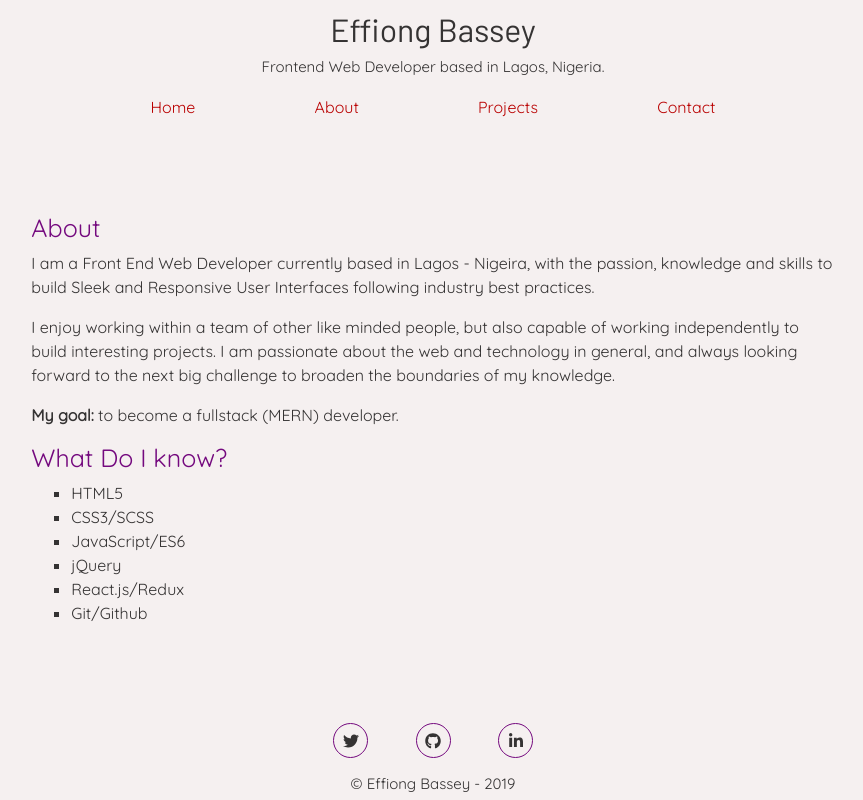
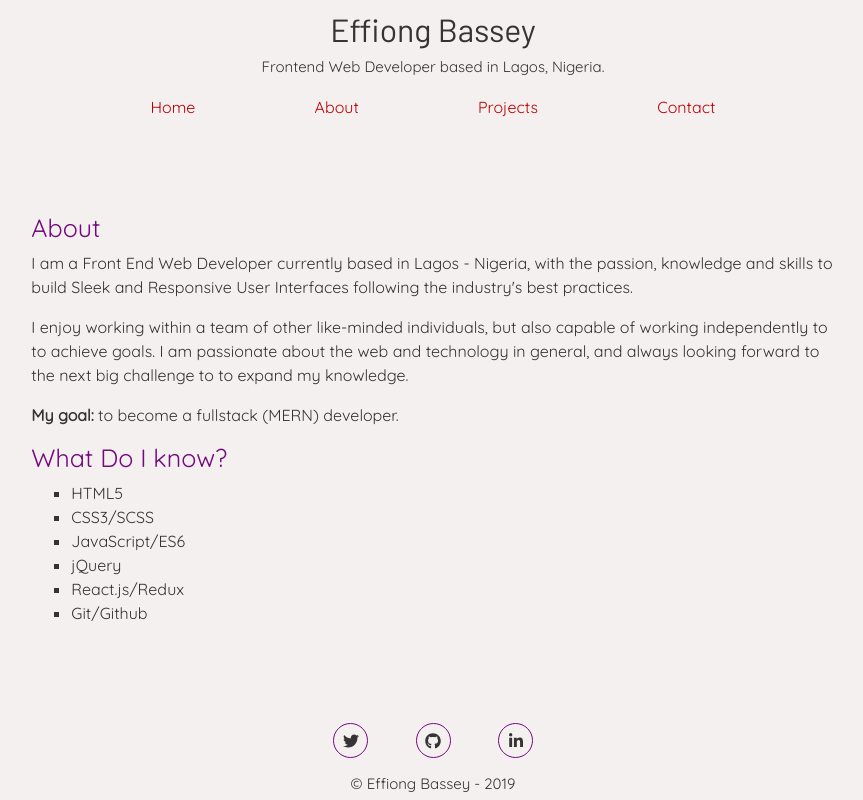
Before and after one commit to effiong-jr/portfolio, a React (Create React App) app: page /about in a window 1280 px wide. Shown: the whole page, without its empty margins (207-1070 px from the left). Built offline with nearby package versions, Linux system fonts and the light colour scheme.

Commit message:
Fixed typos

```diff
--- a/src/Components/About/index.js
+++ b/src/Components/About/index.js
@@ -7,14 +7,14 @@ function About() {
             <main >
                 <h1 className="heading">About</h1>
                 <p>
-                    I am a Front End Web Developer currently based in Lagos - Nigeira, with the passion, knowledge and skills to
-                    build Sleek and Responsive User Interfaces following industry best practices.
+                    I am a Front End Web Developer currently based in Lagos - Nigeria, with the passion, knowledge and skills to
+                    build Sleek and Responsive User Interfaces following the industry's best practices.
                 </p>
                 <p>
-                    I enjoy working within a team of other like minded people, but also capable of working independently
-                    to build interesting projects.
+                    I enjoy working within a team of other like-minded individuals, but also capable of working independently
+                    to to achieve goals.
                     I am passionate about the web and technology in general, and always looking forward to the next big challenge
-                    to broaden the boundaries of my knowledge.
+                    to to expand my knowledge.
                 </p>
 
                 <p>
--- a/src/assets/projectData.js
+++ b/src/assets/projectData.js
@@ -32,8 +32,8 @@ export const projectData = [
     },
     {
         id: 4,
-        title: "Todo App with Redux",
-        desc: "A simple Todo app demonstrating CRUD functionality using React.js and Redux for state management.",
+        title: "Todo App with React & Redux",
+        desc: "A simple Todo app demonstrating CRUD functionalities using React.js and Redux for state management.",
         image: todoApp,
         demoLink: "https://effiong-todo-app-with-react-redux.netlify.com/",
         codeLink: "https://github.com/effiong-jr/Todo-App-with-React-and-Redux",
```
